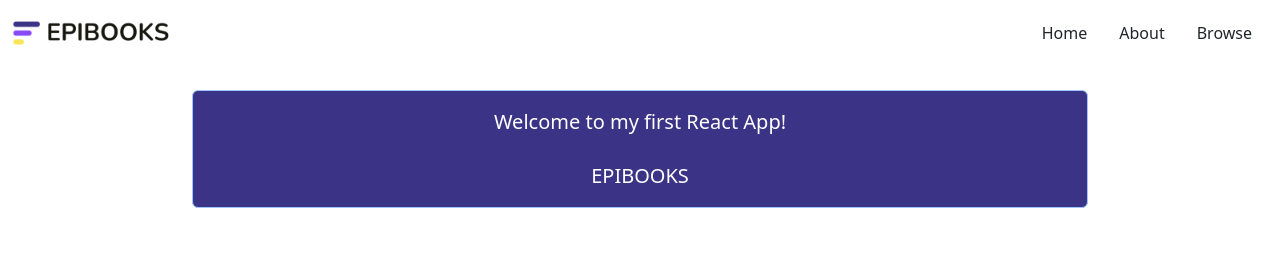
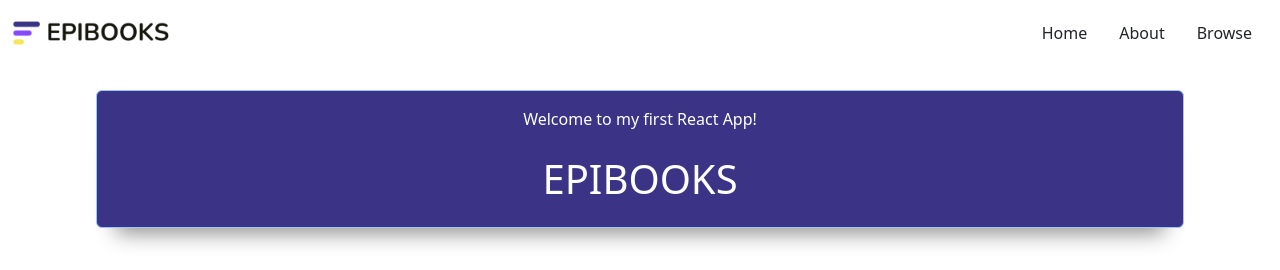
Before and after one commit to federica-dalfonso/Books-Marketplace-with-React, a React (Create React App) app in the folder epibooks/: page / in a window 1280 px wide. Shown: the top 270 px of the page. Built offline with nearby package versions, Linux system fonts and the light colour scheme.

Commit message:
aggiunto shadow all'Alert

```diff
--- a/epibooks/src/components/WelcomeAlert/WelcomeAlert.css
+++ b/epibooks/src/components/WelcomeAlert/WelcomeAlert.css
@@ -1,5 +1,6 @@
 .welcome-message {
     background-color: #3B3486;
     color: white;
-    width: 70%;
+    width: 85%;
+    box-shadow: rgba(0, 0, 0, 0.45) 0px 25px 20px -20px;
 }
--- a/epibooks/src/components/WelcomeAlert/WelcomeAlert.jsx
+++ b/epibooks/src/components/WelcomeAlert/WelcomeAlert.jsx
@@ -5,8 +5,8 @@ export default function WelcomeAlert () {
     return (
         <div className='d-flex justify-content-center mt-4'>
             <Alert className='welcome-message d-flex flex-column align-items-center'>
-                <span className='fs-5 mb-4'>Welcome to my first React App!</span>
-                <span className='fs-5 text-uppercase'>epibooks</span>
+                <span className='fs-6 mb-4'>Welcome to my first React App!</span>
+                <h1 className='text-uppercase'>epibooks</h1>
             </Alert>
         </div>
     )
```
